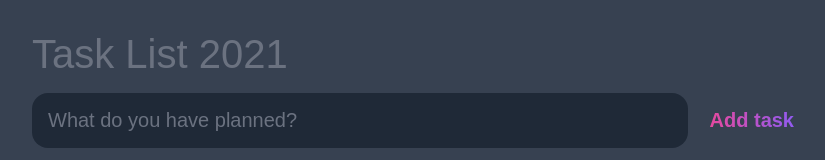
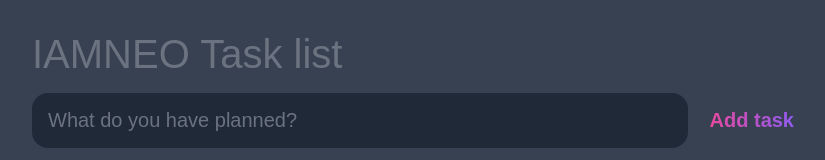
Before and after one commit to Raghav2501/iamneo-ToDo-list, a plain HTML site: page index.html in a window 1280 px wide. Shown: the top 160 px of the page, without its empty margins (224-1049 px from the left). Drawn offline with Linux system fonts and the light colour scheme.

Commit message:
Update index.html

```diff
--- a/index.html
+++ b/index.html
@@ -4,14 +4,14 @@
 	<meta charset="UTF-8">
 	<meta http-equiv="X-UA-Compatible" content="IE=edge">
 	<meta name="viewport" content="width=device-width, initial-scale=1.0">
-	<title>Task List 2021</title>
+	<title>IAMNEO Task list</title>
 
 	<link rel="stylesheet" href="main.css" />
 </head>
 <body>
 
 	<header>
-		<h1>Task List 2021</h1>
+		<h1>IAMNEO Task list</h1>
 		<form id="new-task-form">
 			<input
 				type="text"
```
